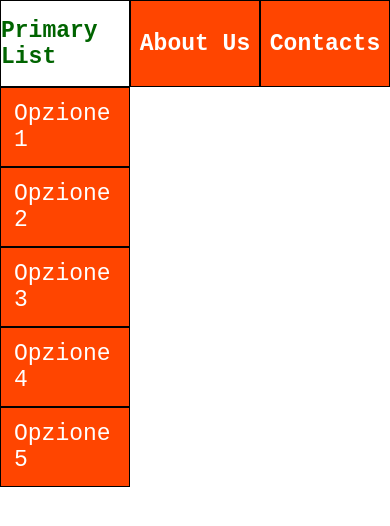
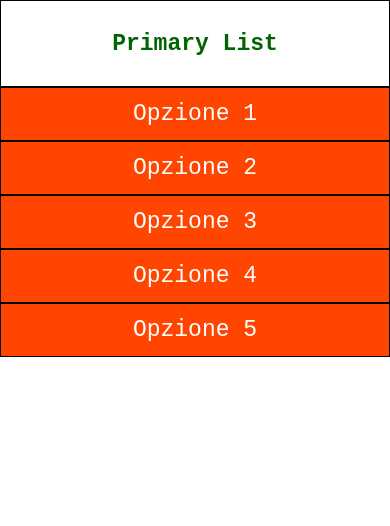
Before and after one commit to NeriEroi/Menu_a_tendina, a plain HTML site: page index.html in a window 390 px wide. Drawn offline with nearby package versions, Linux system fonts and the light colour scheme.

Commit message:
responsività (max-width: 534px)

```diff
--- a/css/style.css
+++ b/css/style.css
@@ -167,3 +167,24 @@ nav ul li:nth-child(5) ul li:hover a {
         width: 100%;
     }
 }
+
+@media all and (max-width: 534px) {
+    nav ul:nth-child(1) .last_li_none,
+    nav ul:nth-child(1) .last_li_none {
+        display: none;
+    }
+
+    nav ul:nth-child(1) #primary_list {
+        width: 100%;
+        height: 100%;
+    }
+
+    nav ul:nth-child(2) {
+        width: 100%;
+
+    }
+
+    nav ul:nth-child(2) li {
+        width: 100%;
+    }
+}
--- a/index.html
+++ b/index.html
@@ -15,7 +15,7 @@
     <nav>
 
         <ul>
-            <li>
+            <li id="primary_list">
                 <h1>
                     <a href="">Primary List</a>
                 </h1>
@@ -40,7 +40,7 @@
                     <li><a href="">Opzione 4</a></li>
                 </ul>
             </li>
-            <li>
+            <li class="last_li_none">
                 <h1>
                     <a href="">About Us</a>
                 </h1>
@@ -61,7 +61,7 @@
                     <li><a href="">Opzione 2</a></li>
                 </ul>
             </li>
-            <li>
+            <li class="last_li_none">
                 <h1>
                     <a href="">Contacts</a>
                 </h1>
```
